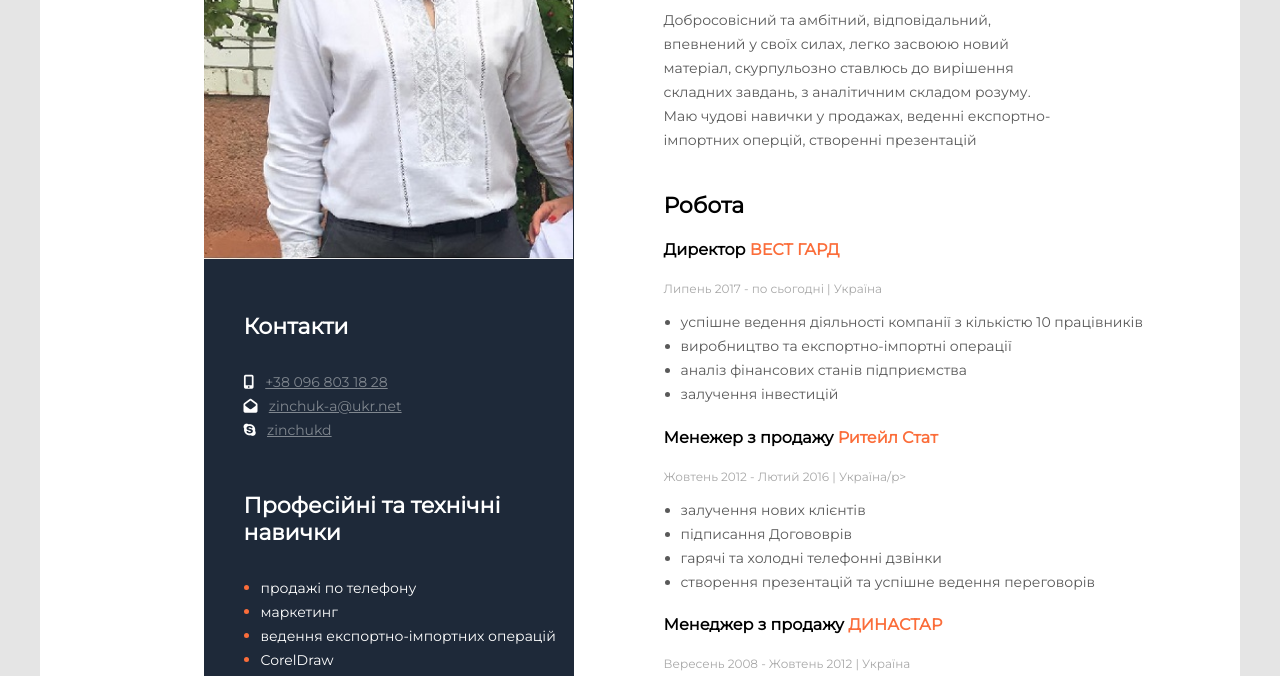
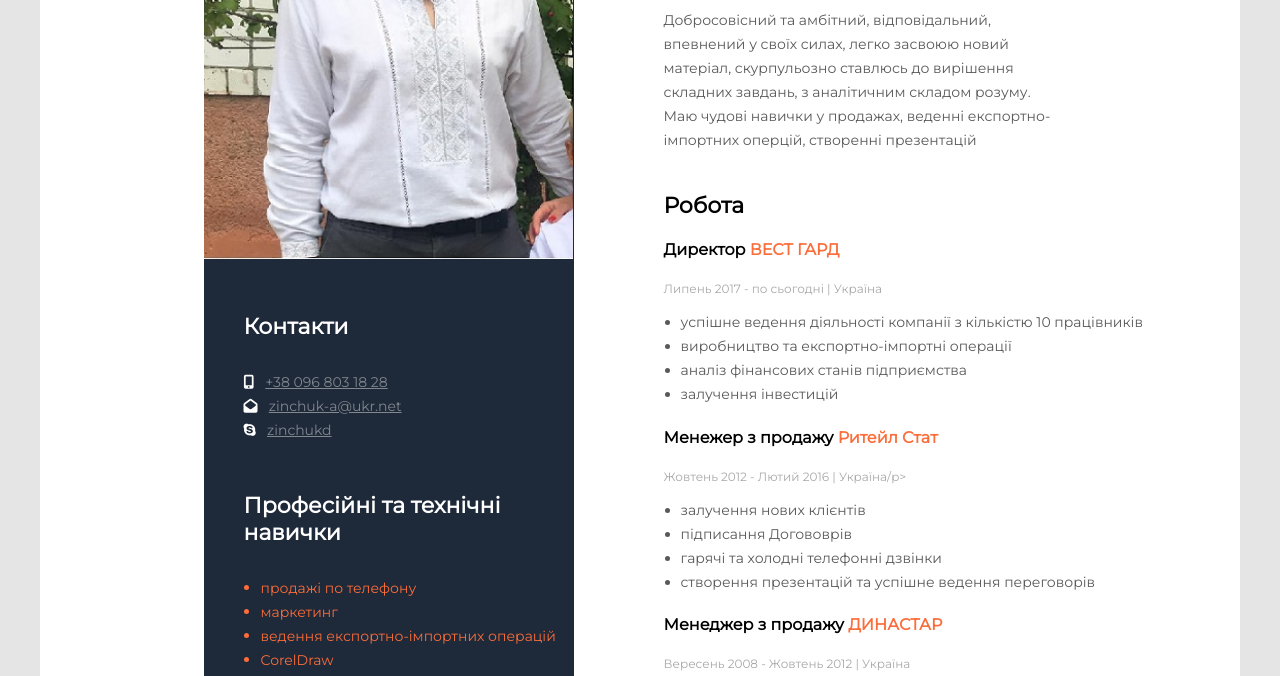
Before and after one commit to Quiet-2008/zinchuk.github.io, a plain HTML site: page index.html in a window 1280 px wide. Shown: the part 276-952 px from the top of the page. Drawn offline with Linux system fonts and the light colour scheme.

Commit message:
Update style.css

```diff
--- a/css/style.css
+++ b/css/style.css
@@ -188,7 +188,7 @@ margin: 50px 0 50px 40px;
 .tech-skill-item-text{
     font-size: 14px;
     line-height: 24px;
-    color: #FFFFFF;
+    color: #white;
 }
 .hobbi-icon-item-text{
     font-size: 40px;
```
